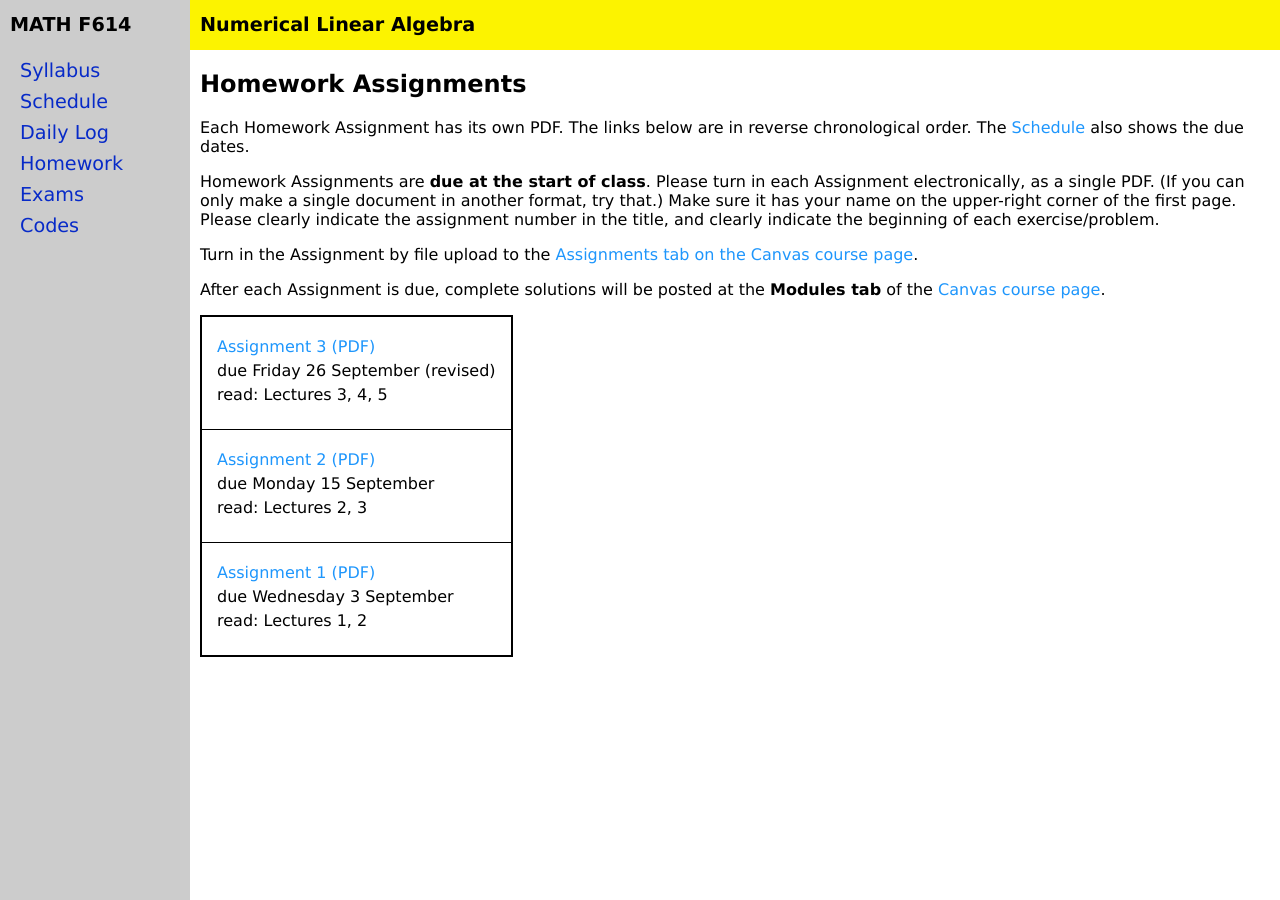
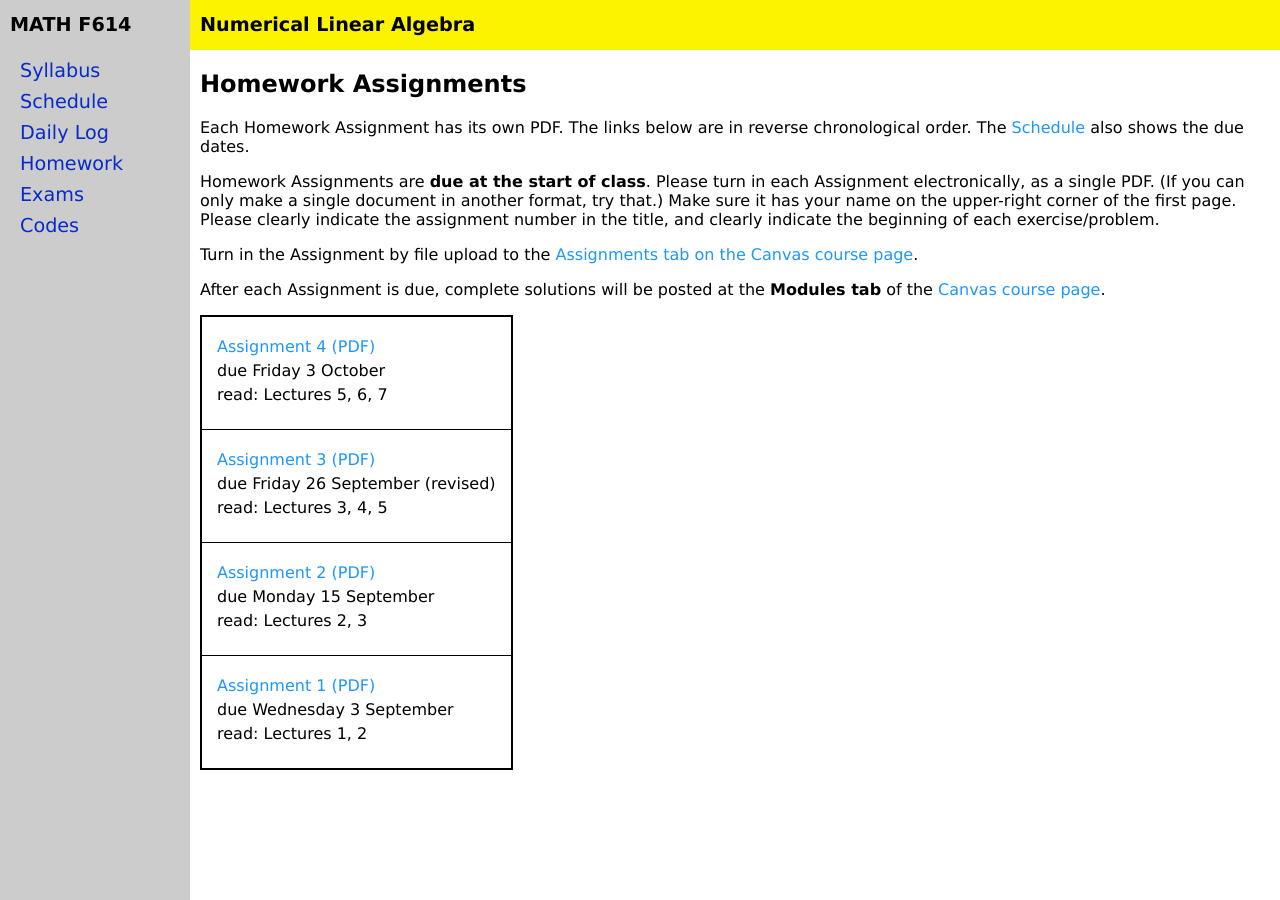
Before and after one commit to bueler/nla, a Jekyll site: the page built from homework.md, in a window 1280 px wide. Built offline with Jekyll 4.4.1, drawn with Linux system fonts in a browser that asks for light colours.

Commit message:
post Assignment 4

```diff
--- a/_data/homework.yml
+++ b/_data/homework.yml
@@ -1,18 +1,22 @@
 semester: Fall 2025
 home: assets/homework/F25
 homework:
+- name: Assignment 4
+  due: Friday 3 October
+  blank: A4.pdf
+  read: Lectures 5, 6, 7
 - name: Assignment 3
   due: Friday 26 September (revised)
   blank: A3.pdf
-  sections: Lectures 3, 4, 5
+  read: Lectures 3, 4, 5
 - name: Assignment 2
   due: Monday 15 September
   blank: A2.pdf
-  sections: Lectures 2, 3
+  read: Lectures 2, 3
 - name: Assignment 1
   due: Wednesday 3 September
   blank: A1.pdf
-  sections: Lectures 1, 2
+  read: Lectures 1, 2
 
 #  seealsoname: Classical iterative methods slides
 #  seealsopdf: https://bueler.github.io/nade/assets/slides/iterative.pdf
--- a/_includes/homework_table.md
+++ b/_includes/homework_table.md
@@ -10,9 +10,9 @@
 		  <tr>
         <td>due {{ hw.due }}</td>
 			</tr>
-		  {% if hw.sections %}
+		  {% if hw.read %}
 			  <tr>
- 		      <td>read: {{ hw.sections }}</td>
+ 		      <td>read: {{ hw.read }}</td>
 				</tr>
 		  {% endif %}
 		  {% if hw.seealsopdf %}
```
Also changed, not shown: 4 other files.
